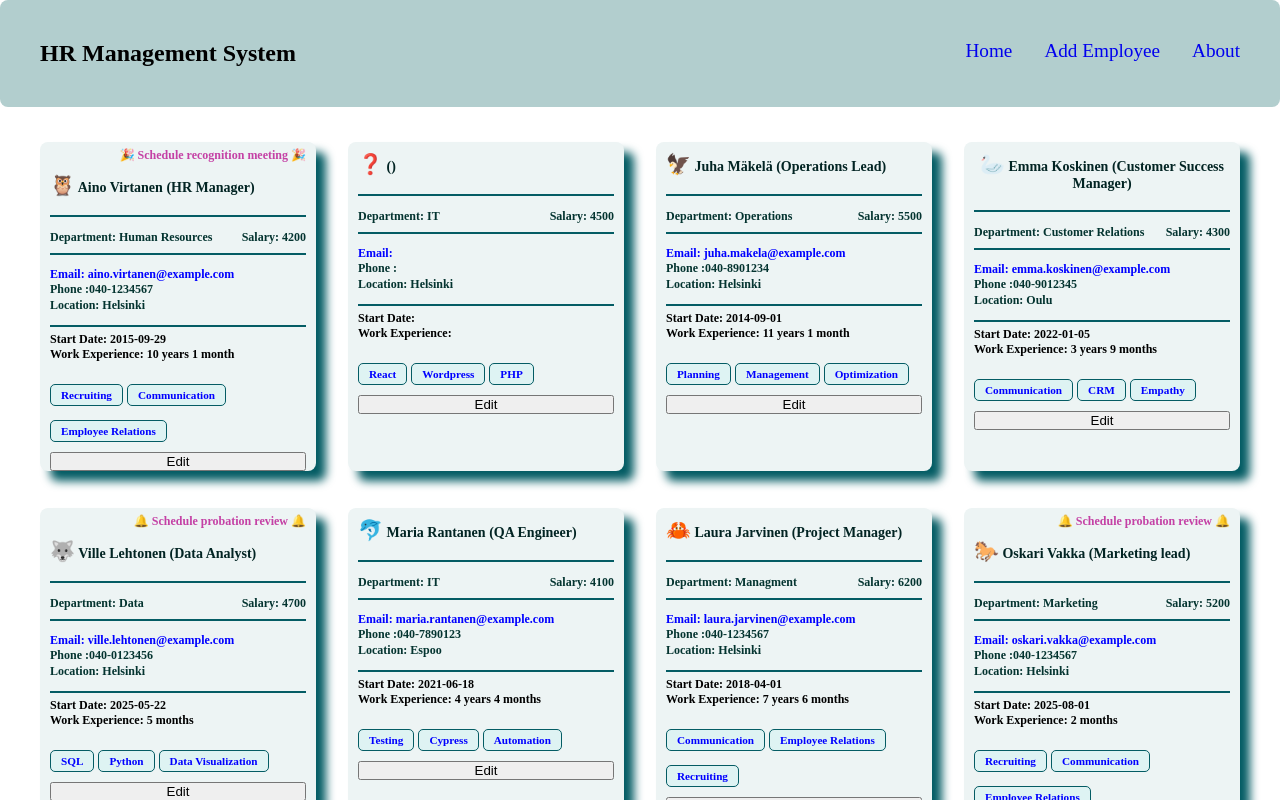
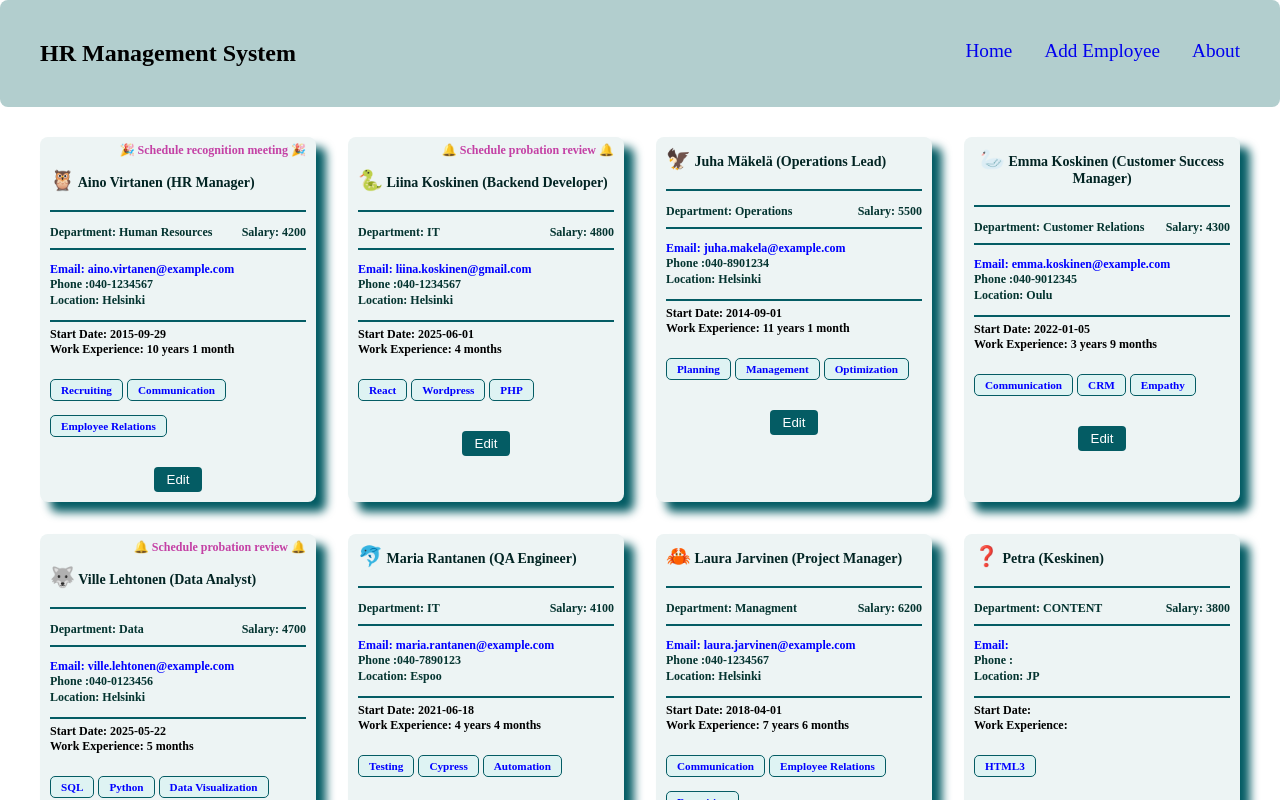
Before and after one commit to BitaYeganeh/hrApp, a React (Vite) app: page / in a window 1280 px wide. Shown: the top 800 px of the page. Built offline with nearby package versions, Linux system fonts and the light colour scheme; data requests are answered from the project's data file.

Commit message:
saved message is added

```diff
--- a/index.html
+++ b/index.html
@@ -4,7 +4,7 @@
     <meta charset="UTF-8" />
     <link rel="icon" type="image/svg+xml" href="/vite.svg" />
     <meta name="viewport" content="width=device-width, initial-scale=1.0" />
-    <title>hr-app-step1</title>
+    <title>hr-app-task</title>
   </head>
   <body>
     <div id="root"></div>
--- a/src/App.jsx
+++ b/src/App.jsx
@@ -14,6 +14,16 @@ import ErrorPage from "./pages/ErrorPage";
 
 function App() {
   const [employees, setEmployees] = useState([]);
+//update one employee in the list
+const updateEmployee = (updatedEmployee) => {
+  setEmployees((prevEmployees) =>
+    prevEmployees.map((employee) =>
+      employee.id === updatedEmployee.id ? updatedEmployee : employee
+    )
+  );
+};
+
+
   const [formData, setFormData] = useState({
     name:"",
     title:"",
@@ -109,7 +119,7 @@ useEffect(() => {
           {/* Home page */}
           <Route
             index
-            element={<PersonList employees={employees} />}
+            element={<PersonList employees={employees} updateEmployee={updateEmployee} />}
             />
 
           {/* About page */}
--- a/src/components/PersonCard.jsx
+++ b/src/components/PersonCard.jsx
@@ -16,13 +16,15 @@ const PersonCard = ({
         startDate,
         location,
         department,
-        skills
+        skills,
+        updateEmployee
     }) => {
 
-//EDITING STATE:
 
+ // EDIT MODE STATE
 const [isEditing, setIsEditing] = useState(false);
 
+//FORM DATA STATE
 const [formData, setFormData] = useState({
     salary: salary || "",
     location: location || "",
@@ -30,12 +32,16 @@ const [formData, setFormData] = useState({
     skills: skills ? skills.join(", ") : "",
 });
 
-//add handleChange function
-const handleChange = (e) => {
+const [savedMessage, setSavedMessage] = useState("");
+
+
+  // Handle input changes
+  const handleChange = (e) => {
     setFormData((prevState) => {
         return { ...prevState, [e.target.name]: e.target.value };
     });
 };
+
 //add toggleEdit function
 const toggleEdit = () => {
     setIsEditing(!isEditing);
@@ -43,21 +49,40 @@ const toggleEdit = () => {
 
 //add handleSave function
 const handleSave = () => {
-    axios
-    .put(`http://localhost:3001/employees/${id}`, {
+    const updatedEmployee = {
+        id,
+        name,
+        title,
+        workExperience,
+        phone,
+        email,
+        animal,
+        startDate,
         salary: formData.salary,
         location: formData.location,
         department: formData.department,
         skills: formData.skills.split(",").map((skill) => skill.trim()),
+
+    };
+
+    axios
+    .put(`http://localhost:3001/employees/${id}`, updatedEmployee)
+    .then((response) => {
+        updateEmployee(response.data);
+        setIsEditing(false);
+        setSavedMessage("Changes saved!");
+
+        // Clear the saved message after 2 seconds
+          setTimeout(() => setSavedMessage(""), 2000);
     })
-    .then(() => {
-        setIsEditing(false);
-    })
+
     .catch((error) => {
         console.error("Error: ", error.message);
 
     });
 };
+
+// Sync formData with props when they change
 useEffect(() => {
     setFormData({
         salary: salary || "",
@@ -67,7 +92,10 @@ useEffect(() => {
     });
 }, [salary, location, department, skills]);
 
+
+
 //EDIT MODE VIEW:
+
 if (isEditing) {
         return (
             <div className={styles.person}>
@@ -108,9 +136,15 @@ if (isEditing) {
             </div>
         );
     }
-    return (
+
+    // DISPLAY NORMAL MODE VIEW:
+       return (
 
         <div className={styles.person}>
+
+
+            {savedMessage && <div className={styles.savedMessage}>{savedMessage}</div>}
+
             {/* add message for 5.10.15 years */}
             {workExperience.years > 0 && workExperience.years % 5 === 0 && (
                 <div className={styles.reminder}>
--- a/src/components/PersonCard.module.css
+++ b/src/components/PersonCard.module.css
@@ -10,8 +10,6 @@
     border-color: black;
     border-radius: 8px;
     box-shadow: 10px 10px 10px rgb(4, 92, 100);
-    margin-top: 5px;
-
 
 }
 
@@ -73,6 +71,7 @@
 }
 .skillsSection {
   margin-top: 12px;
+  margin-bottom: 10px;
 }
 
 .skillsLabel {
@@ -103,3 +102,24 @@
   color: white;
   cursor: default;
 }
+.editButton {
+    display: block;           /* make button block-level */
+    margin: 10px auto;        /* top-bottom 10px, left-right auto */
+    padding: 5px 9px;
+    background-color: rgb(4, 92, 100);
+    color: white;
+    border-radius: 4px;
+    cursor: pointer;
+    width: 3rem;
+    border: none;
+}
+.savedMessage {
+  background: #e60fc2;
+  color: #c6ddc7;
+  padding: 6px 10px;
+  border-radius: 6px;
+  font-size: 14px;
+  margin-bottom: 8px;
+  width: fit-content;
+  animation: fadeOut 10s forwards;
+}
--- a/src/components/PersonList.jsx
+++ b/src/components/PersonList.jsx
@@ -4,7 +4,7 @@ import {calculateWorkExperience} from "../utils/calculateWorkExperience"
 
 
 
-const PersonList = ({employees}) => {
+const PersonList = ({employees, updateEmployee}) => {
 
 return (
 
@@ -24,6 +24,7 @@ return (
             //location={employee.location}
             //department={employee.department}
             //skills={employee.skills}
+            updateEmployee={updateEmployee}
         />
     ))}
     </div>
--- a/src/db.json
+++ b/src/db.json
@@ -18,15 +18,25 @@
       ]
     },
     {
-      "salary": "4500",
+      "id": "2",
+      "name": "Liina Koskinen",
+      "title": "Backend Developer",
+      "workExperience": {
+        "years": 0,
+        "months": 5
+      },
+      "phone": "040-1234567",
+      "email": "liina.koskinen@gmail.com",
+      "animal": "Snake",
+      "startDate": "2025-06-01",
+      "salary": "4800",
       "location": "Helsinki",
       "department": "IT",
       "skills": [
         "React",
         "Wordpress",
         "PHP"
-      ],
-      "id": "2"
+      ]
     },
     {
       "id": "5",
@@ -115,19 +125,17 @@
     },
     {
       "id": "10",
-      "name": "Oskari Vakka",
-      "title": "Marketing lead",
-      "salary": 5200,
-      "phone": "040-1234567",
-      "email": "oskari.vakka@example.com",
-      "animal": "Horse",
-      "startDate": "2025-08-01",
-      "location": "Helsinki",
-      "department": "Marketing",
+      "name": "Petra ",
+      "title": "Keskinen",
+      "workExperience": {
+        "years": null,
+        "months": null
+      },
+      "salary": "3800",
+      "location": "JP",
+      "department": "CONTENT",
       "skills": [
-        "Recruiting",
-        "Communication",
-        "Employee Relations"
+        "HTML3"
       ]
     },
     {
@@ -145,13 +153,6 @@
         "React",
         "UI/UX Design"
       ]
-    },
-    {
-      "id": "10",
-      "name": "Petra ",
-      "title": "Keskinen",
-      "age": "21",
-      "isFavourite": false
     }
   ]
 }
```
